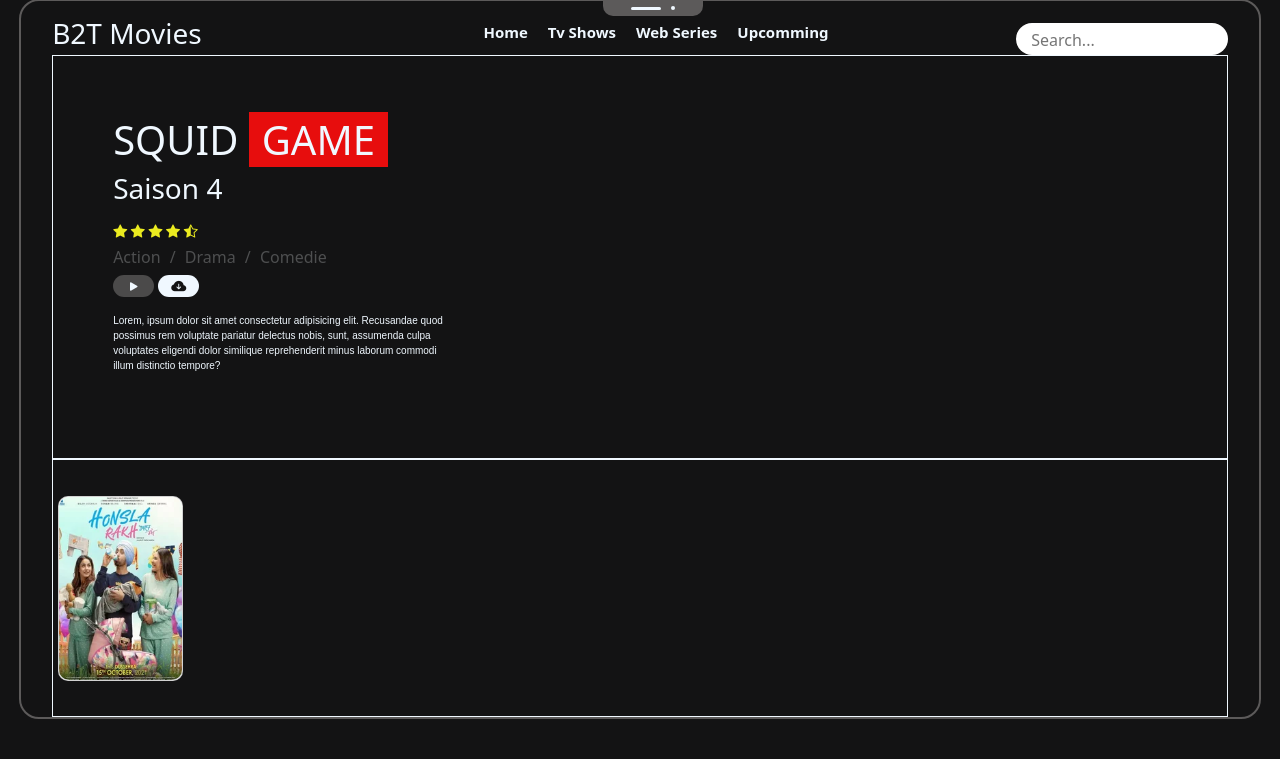
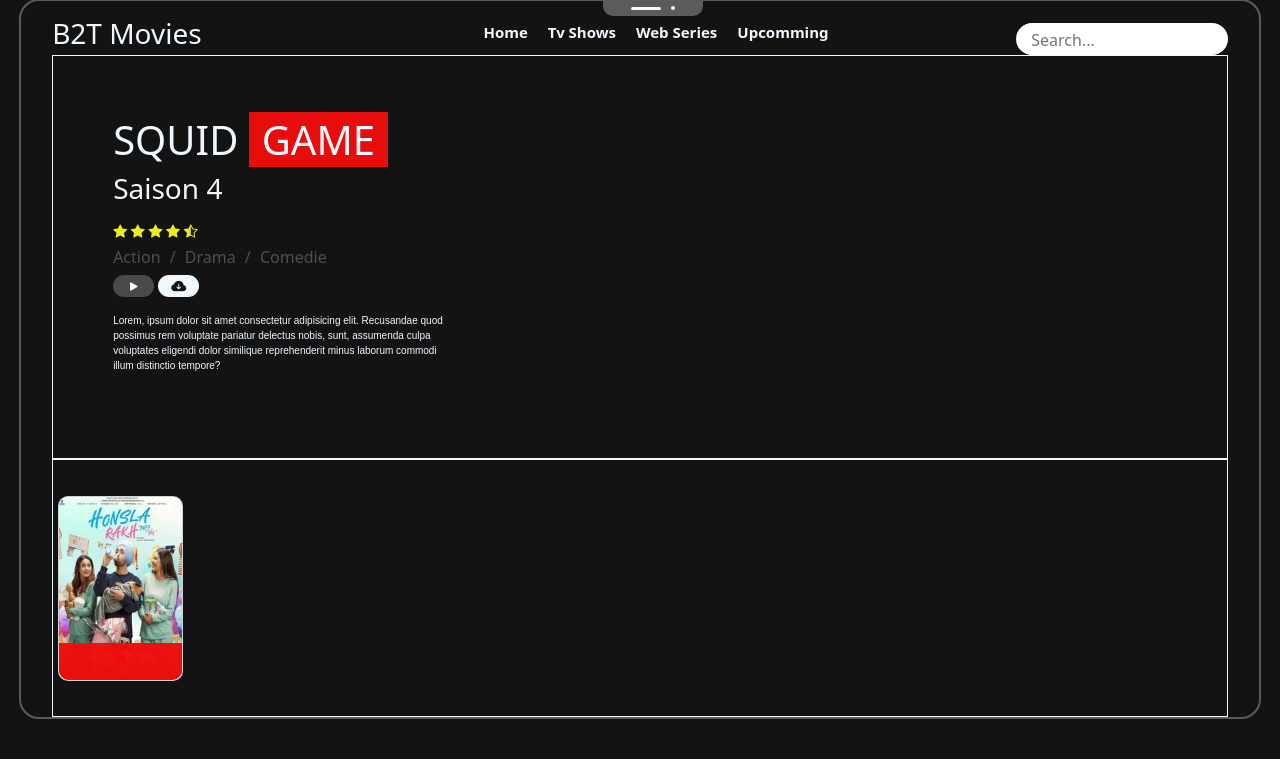
Before and after one commit to anonymyoyo/B2T_Movies, a PHP site: page / in a window 1280 px wide. Shown: the part 41-800 px from the top of the page. Run offline with PHP 8.4, Linux system fonts and the light colour scheme; some libraries are stand-ins or nearby versions.

Commit message:
update cards design

```diff
--- a/body/header.php
+++ b/body/header.php
@@ -50,7 +50,10 @@
     <div class="cards">
         <div href="#" class="card">
             <!-- mdp pour les imgs : kdscoder -->
-            <img src="../image/cover/hoslarakh.webp" alt="">
+            <img src="../image/cover/hoslarakh.webp" alt="hoslarakh.webp">
+            <div class="content">
+
+            </div>
         </div>
     </div>
 </header>
--- a/css/style.css
+++ b/css/style.css
@@ -287,3 +287,14 @@ header .cards .card img
     height: 100%;
     border-radius: 10px;
 }
+
+header .cards .card .content
+{
+    width: 100%;
+    height: 20%;
+    border-radius: 0px 0px 10px 10px;
+    position: absolute;
+    z-index: 2;
+    background: rgba(240, 13, 13, 0.959);
+    bottom: 0;
+}
```
